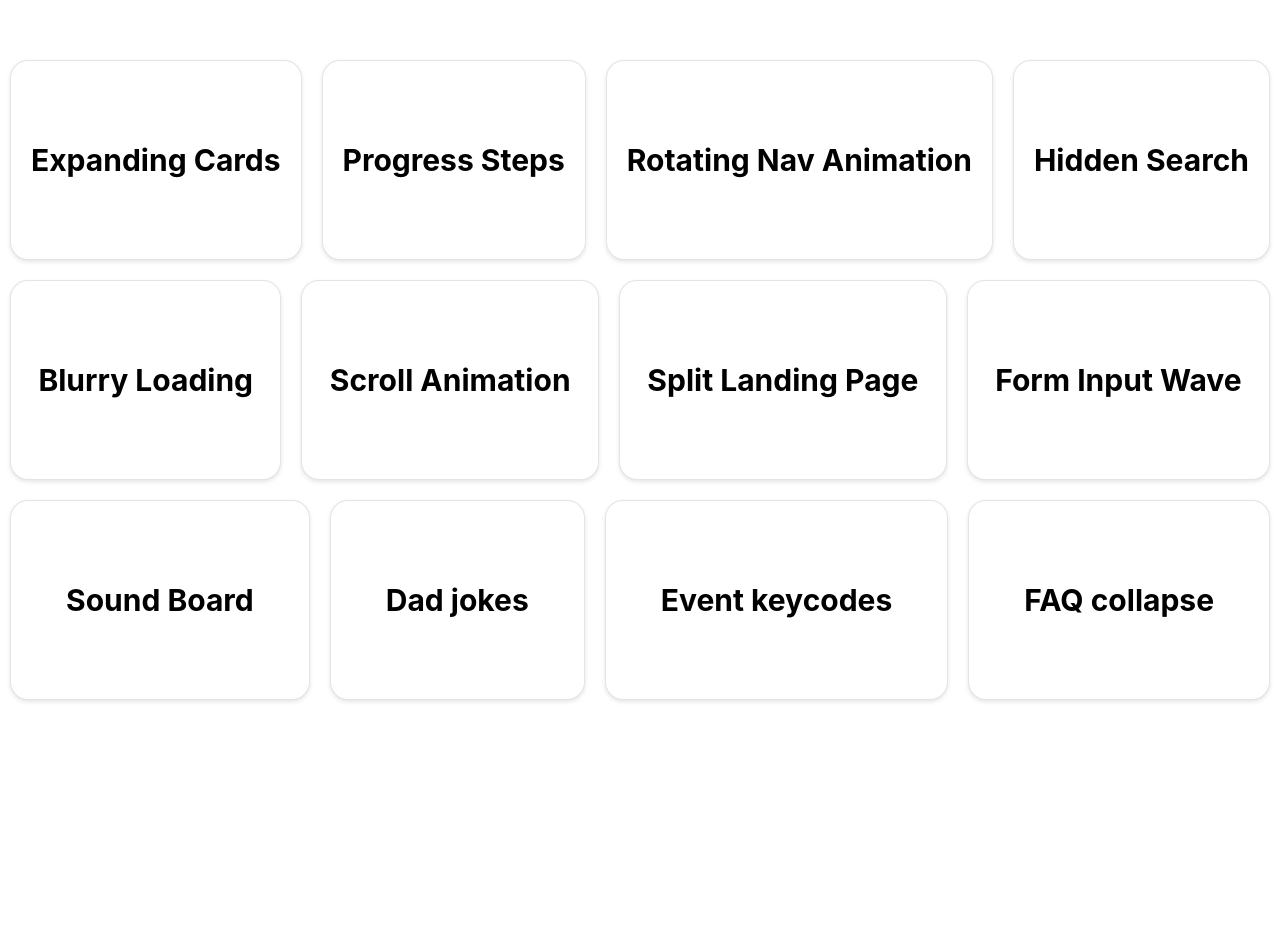
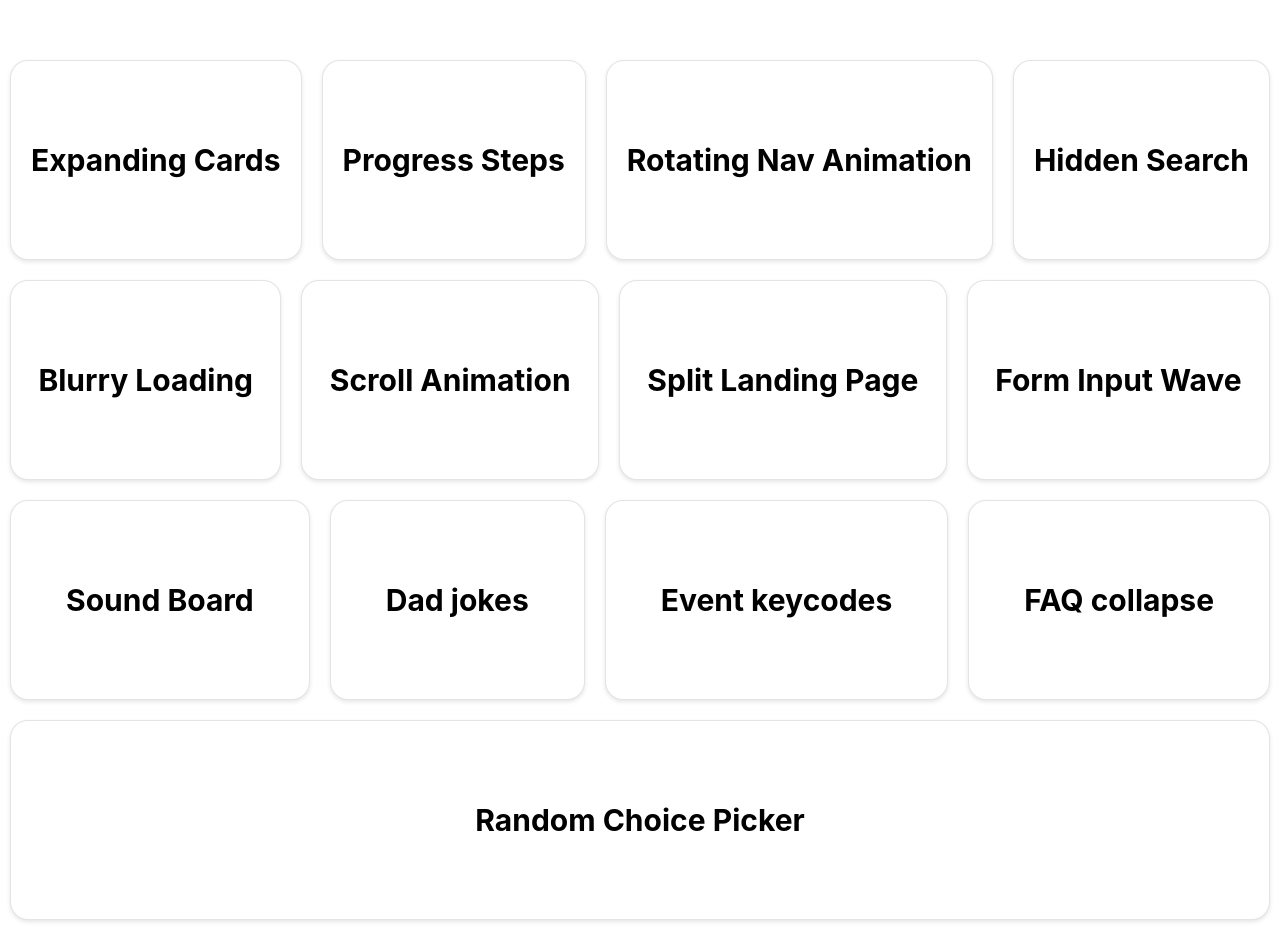
Before and after one commit to jorgehenrrique/50projects-react, a React (Vite) app: page /50projects-react/pages/13-random-choice-picker in a window 1280 px wide. Both pictures are taken after a click on the button "Back". Before the commit the page ends 800 px from the top, so only its background shows below. Built offline with nearby package versions, Linux system fonts and the light colour scheme; a web font is replaced by a local one.

Commit message:
add Route, proj 13

```diff
--- a/src/App.jsx
+++ b/src/App.jsx
@@ -32,6 +32,7 @@ function App() {
 
       <NavLink className='item' to='./pages/11-event-keycodes'>Event keycodes</NavLink>
       <NavLink className='item' to='./pages/12-faq-collapse'>FAQ collapse</NavLink>
+      <NavLink className='item' to='./pages/13-random-choice-picker'>Random Choice Picker</NavLink>
     </div>
   )
 }
--- a/src/main.jsx
+++ b/src/main.jsx
@@ -15,6 +15,7 @@ import SoundBoard from './pages/09sound-board/SoundBoard.jsx';
 import Dadjokes from './pages/10-dad-jokes/Dadjokes.jsx';
 import Eventkeycodes from './pages/11-event-keycodes/Eventkeycodes.jsx';
 import FAQcollapse from './pages/12-faq-collapse/FAQcollapse.jsx';
+import RandomChoicePicker from './pages/13-random-choice-picker/RandomChoicePicker.jsx';
 
 ReactDOM.createRoot(document.getElementById('root')).render(
   <BrowserRouter>
@@ -34,6 +35,7 @@ ReactDOM.createRoot(document.getElementById('root')).render(
 
       <Route path='/50projects-react/pages/11-event-keycodes' element={<Eventkeycodes />} />
       <Route path='/50projects-react/pages/12-faq-collapse' element={<FAQcollapse />} />
+      <Route path='/50projects-react/pages/13-random-choice-picker' element={<RandomChoicePicker />} />
       <Route path='*' element={<App />} />
     </Routes>
   </BrowserRouter>
--- a/src/pages/13-random-choice-picker/RandomChoicePicker.jsx
+++ b/src/pages/13-random-choice-picker/RandomChoicePicker.jsx
@@ -1,7 +1,7 @@
 import { useEffect } from 'react';
 import './RandomChoicePicker.css';
 
-export default function FAQcollapse() {
+export default function RandomChoicePicker() {
   useEffect(() => {
     document.title = 'Random choice picker';
   }, []);
```
